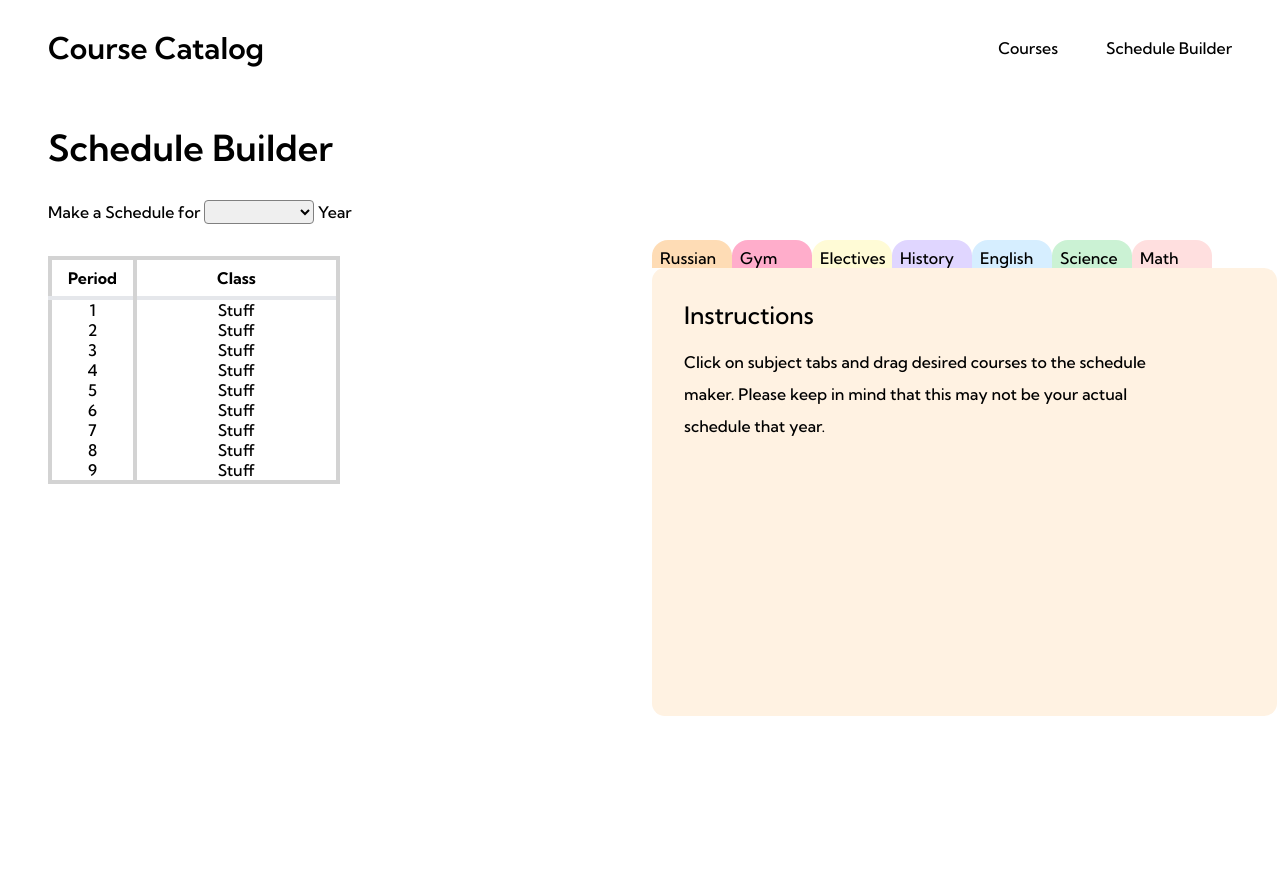
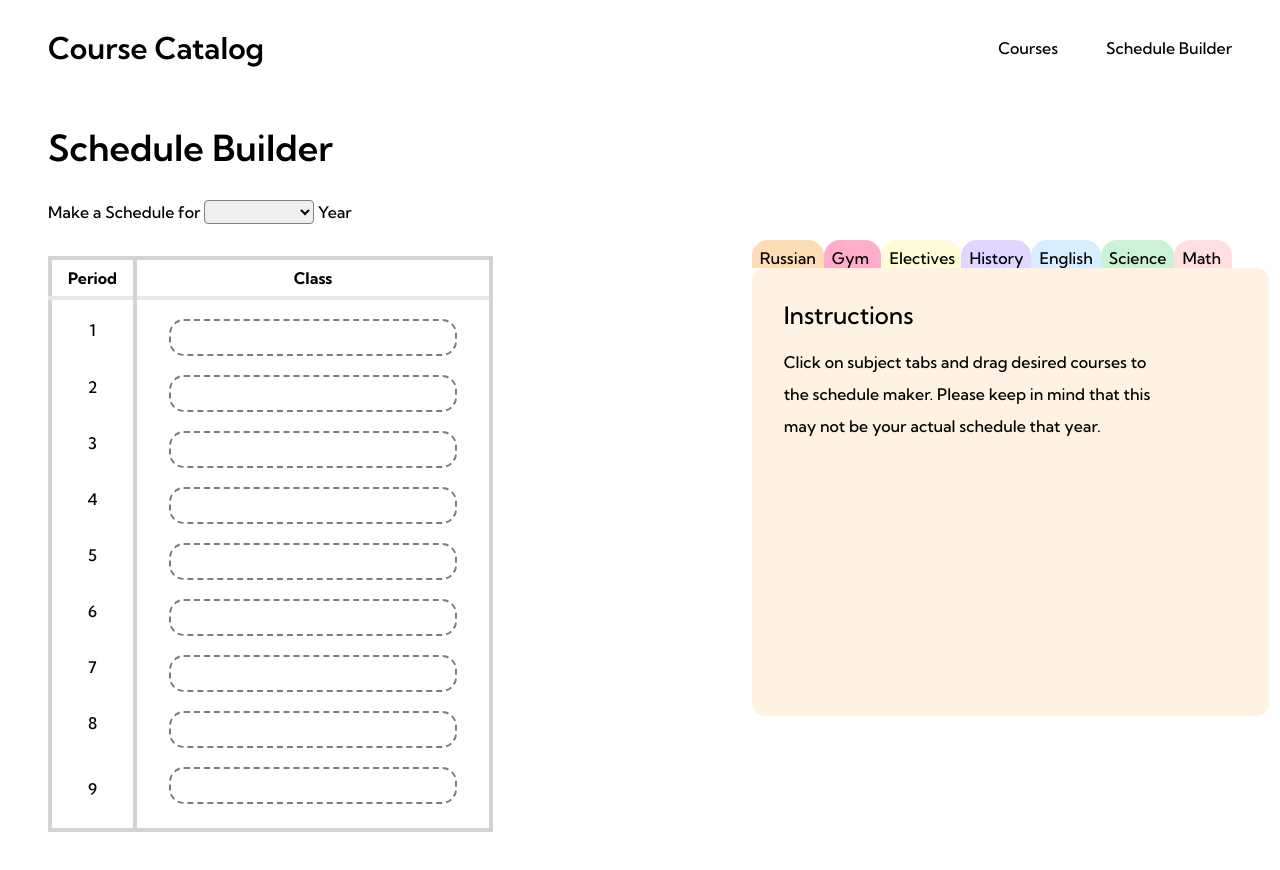
Before and after one commit to sitechtimes/course-catalog, a Nuxt app in the folder course-catalog/: page /ScheduleBuilder in a window 1280 px wide. Shown: the top 870 px of the page. Built offline with nearby package versions, Linux system fonts and the light colour scheme.

Commit message:
somewhat done with table

```diff
--- /dev/null
+++ b/course-catalog/components/schedule builder/Placeholder.vue
@@ -0,0 +1,12 @@
+<template>
+  <p></p>
+</template>
+
+<style scoped>
+p {
+  width: 28rem;
+  height: 4rem;
+  border: 2px dashed #7d7d7d;
+  border-radius: 15px;
+}
+</style>
--- a/course-catalog/components/schedule builder/Scheduler.vue
+++ b/course-catalog/components/schedule builder/Scheduler.vue
@@ -1,3 +1,6 @@
+<script lang="ts">
+import Placeholder from "../schedule builder/Placeholder.vue";
+</script>
 <template>
   <table class="">
     <tr class="">
@@ -6,46 +9,45 @@
     </tr>
     <tr class="border-t-4">
       <td class="">1</td>
-      <td>Stuff</td>
+      <td><div class="placeholder" id="first"></div></td>
     </tr>
     <tr class="">
       <td class="">2</td>
-      <td>Stuff</td>
+      <td><div class="placeholder"></div></td>
     </tr>
     <tr class="">
       <td class="">3</td>
-      <td>Stuff</td>
+      <td><div class="placeholder"></div></td>
     </tr>
     <tr class="">
       <td class="">4</td>
-      <td>Stuff</td>
+      <td><div class="placeholder"></div></td>
     </tr>
     <tr class="">
       <td class="">5</td>
-      <td>Stuff</td>
+      <td><div class="placeholder"></div></td>
     </tr>
     <tr class="">
       <td class="">6</td>
-      <td>Stuff</td>
+      <td><div class="placeholder"></div></td>
     </tr>
     <tr class="">
       <td class="">7</td>
-      <td>Stuff</td>
+      <td><div class="placeholder"></div></td>
     </tr>
     <tr class="">
       <td class="">8</td>
-      <td>Stuff</td>
+      <td><div class="placeholder"></div></td>
     </tr>
     <tr class="">
       <td class="">9</td>
-      <td>Stuff</td>
+      <td><div class="placeholder" id="last"></div></td>
     </tr>
   </table>
 </template>
 <style scoped>
 table {
   border: 4px solid lightgrey;
-  border-radius: 0.5rem;
   text-align: center;
 }
 th,
@@ -55,4 +57,17 @@ td {
 table {
   margin-top: 1rem;
 }
+.placeholder {
+  width: 18rem;
+  height: 2.3rem;
+  border: 2px dashed #7d7d7d;
+  border-radius: 15px;
+  margin: 1rem 2rem 0.2rem 2rem;
+}
+#first {
+  margin-top: 1.2rem;
+}
+#last {
+  margin-bottom: 1.5rem;
+}
 </style>
```
